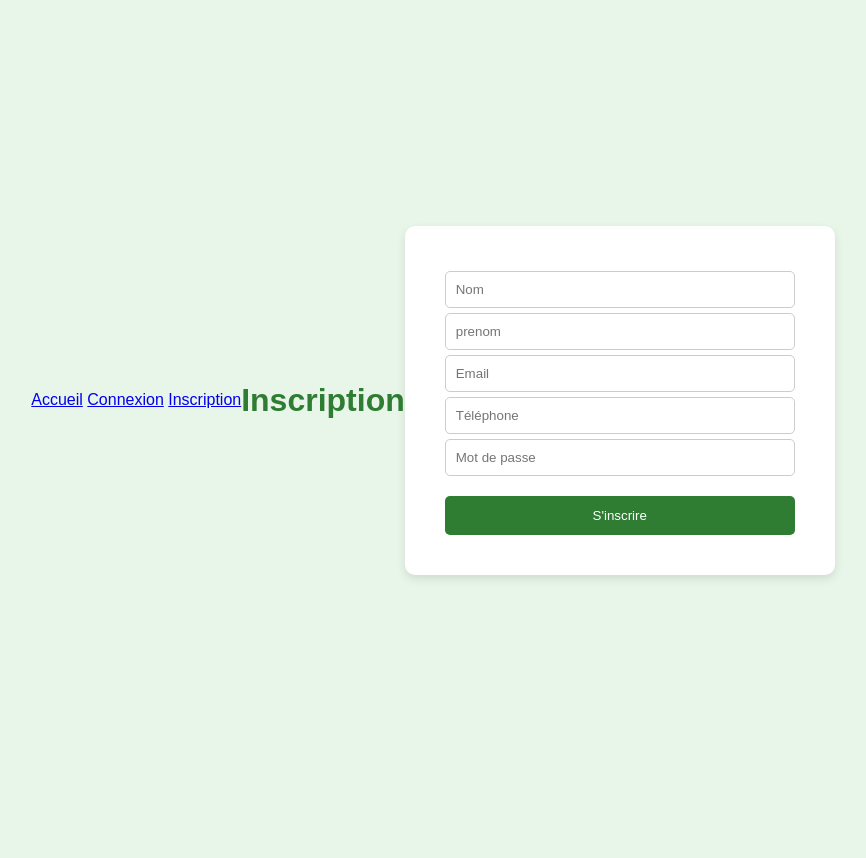
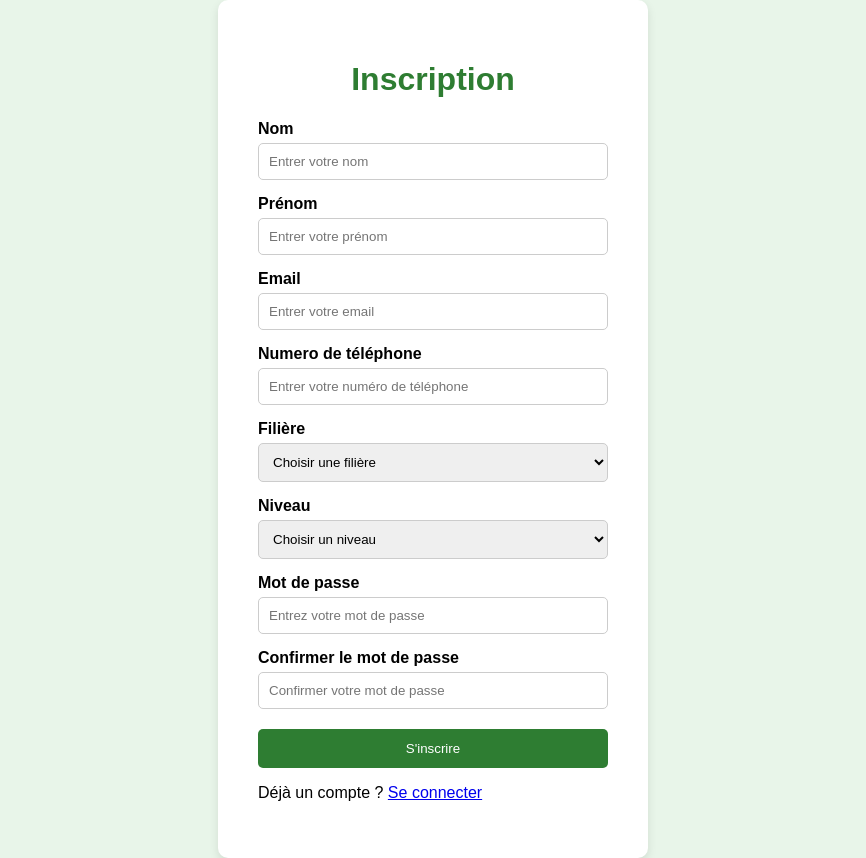
Before and after one commit to miracleabh-oss/PIL1_2526_12, a Flask app: page /inscription in a window 1280 px wide. Shown: the whole page, without its empty margins (207-1073 px from the left). Before the commit the page ends 579 px from the top, so only its background shows below. Run offline with Flask 3, Linux system fonts and the light colour scheme.

Commit message:
intégration frontend dans Flask

```diff
--- /dev/null
+++ b/app/static/inscription.js
@@ -0,0 +1,8 @@
+document.getElementById("btn-inscription").addEventListener("click", function() {
+    let password = document.getElementById("password").value;
+    let password2 = document.getElementById("password2").value;
+
+    if (password !== password2) {
+        alert("Les mots de passe ne correspondent pas !");
+    }
+})
--- /dev/null
+++ b/app/static/style.css
@@ -0,0 +1,57 @@
+body {
+    font-family: Arial, sans-serif;
+    display: flex;
+    justify-content: center;
+    align-items: center;
+    min-height: 100vh;
+    margin: 0;
+    background-color: #e8f5e9;
+}
+
+h1 {
+    text-align: center;
+    color: #2e7d32;
+}
+
+form {
+    background-color: white;
+    padding: 40px;
+    border-radius: 10px;
+    box-shadow: 0 4px 10px rgba(0,0,0,0.1);
+    width: 350px;
+}
+
+label {
+    display: block;
+    margin-top: 15px;
+    font-weight: bold;
+}
+
+input {
+    width: 100%;
+    padding: 10px;
+    margin-top: 5px;
+    border: 1px solid #ccc;
+    border-radius: 5px;
+    box-sizing: border-box;
+}
+
+button {
+    width: 100%;
+    padding: 12px;
+    margin-top: 20px;
+    background-color: #2e7d32;
+    color: white;
+    border: none;
+    border-radius: 5px;
+    cursor: pointer;
+}
+
+select {
+    width: 100%;
+    padding: 10px;
+    margin-top: 5px;
+    border: 1px solid #ccc;
+    border-radius: 5px;
+    box-sizing: border-box;
+}
--- a/app/templates/inscription.html
+++ b/app/templates/inscription.html
@@ -1,12 +1,63 @@
-{% extends 'base.html' %}
-{% block content %}
-<h1>Inscription</h1>
-<form method="POST" action="/inscription">
-    <input type="text" name="nom" placeholder="Nom" required>
-    <input type="text" name="prenom" placeholder="prenom" required>
-    <input type="email" name="email" placeholder="Email" required>
-    <input type="tel" name="telephone" placeholder="Téléphone" required>
-    <input type="password" name="mot_de_passe" placeholder="Mot de passe" required>
-    <button type="Submit">S'inscrire</button>
-</form>
-{% endblock %}
+<!DOCTYPE html>
+<html lang="fr">
+<head>
+    <meta charset="UTF-8">
+    <meta name="viewport" content="width=device-width, initial-scale=1.0">
+    <title>Inscription</title>
+    <link rel="stylesheet" href="{{ url_for('static', filename='style.css') }}">
+</head>
+<body>
+    <form action="/inscription" method="POST">
+        <h1>Inscription</h1>
+
+        <label>Nom</label>
+        <input type="text" placeholder="Entrer votre nom">
+
+        <br>
+        <label>Prénom</label>
+        <input type="text" placeholder="Entrer votre prénom">
+
+        <br>
+        <label>Email</label>
+        <input type="email" placeholder="Entrer votre email">
+
+        <br>
+        <label>Numero de téléphone</label>
+        <input type="tel" placeholder="Entrer votre numéro de téléphone">
+
+        <br>
+        <label>Filière</label>
+        <select>
+            <option value="">Choisir une filière</option>
+            <option value="IA">IA</option>
+            <option value="IM">IM</option>
+            <option value="GL">GL</option>
+            <option value="SI">SI</option>
+            <option value="SE">SE & IoT</option>
+        </select>
+        <br>
+
+         <label>Niveau</label>
+        <select>
+            <option value="">Choisir un niveau</option>
+            <option value="L1">L1</option>
+            <option value="L2">L2</option>
+            <option value="L3">L3</option>
+        </select>
+        <br>
+
+        <label>Mot de passe</label>
+        <input type="password" id="password" placeholder="Entrez votre mot de passe" required>
+        <br>
+
+        <label>Confirmer le mot de passe</label>
+        <input type="password" id="password2" placeholder="Confirmer votre mot de passe" required>
+        <br>
+
+        <button type="button" id="btn-inscription">S'inscrire</button>
+
+        <p>Déjà un compte ? <a href="/connexion">Se connecter</a></p>
+    </form>
+    <script src="{{ url_for('static', filename='inscription.js') }}"></script>
+</body>
+</html>
```
Also changed, not shown: app/static/connexion.js (added, +9 -0 lines), app/templates/connexion.html (+30 -9 lines).
